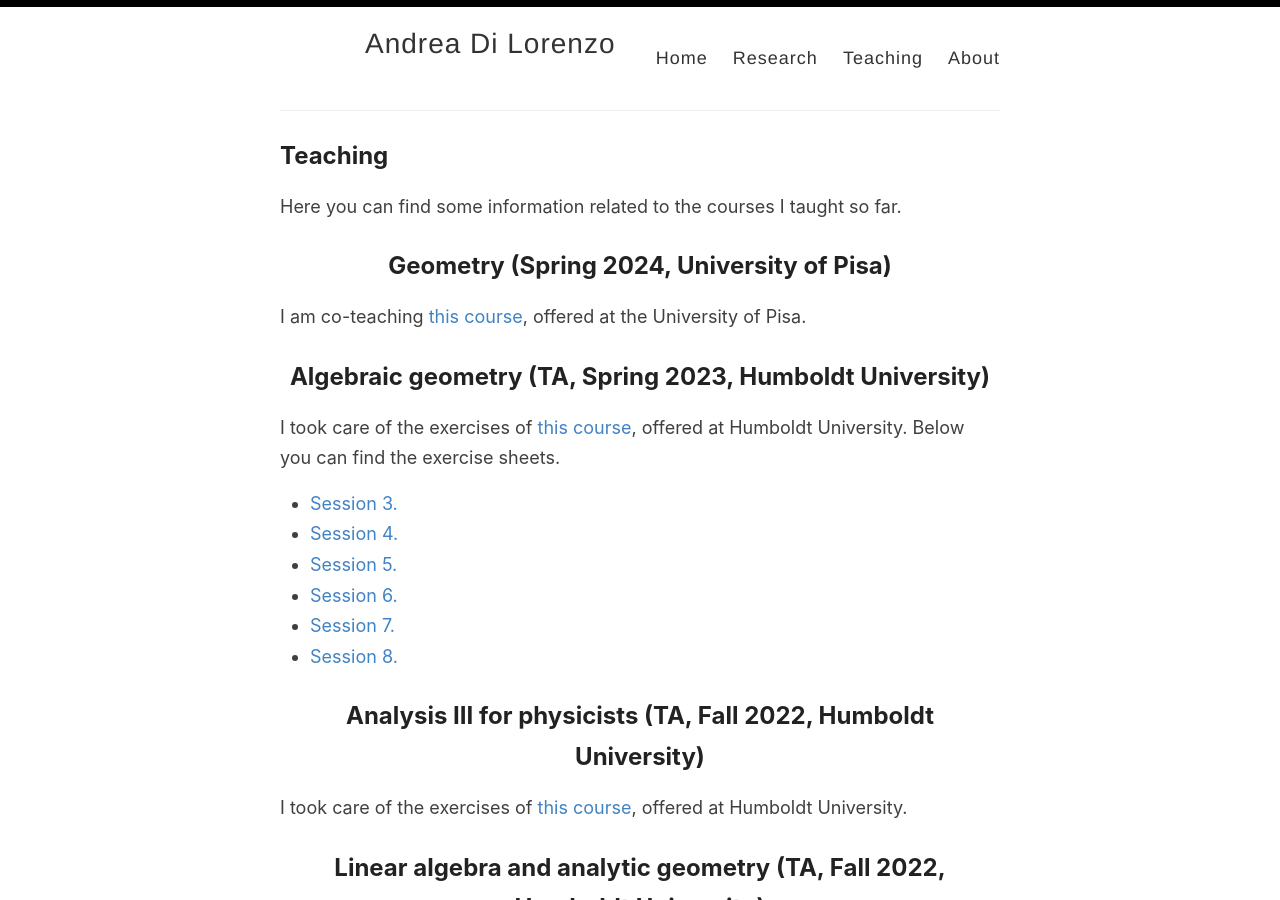
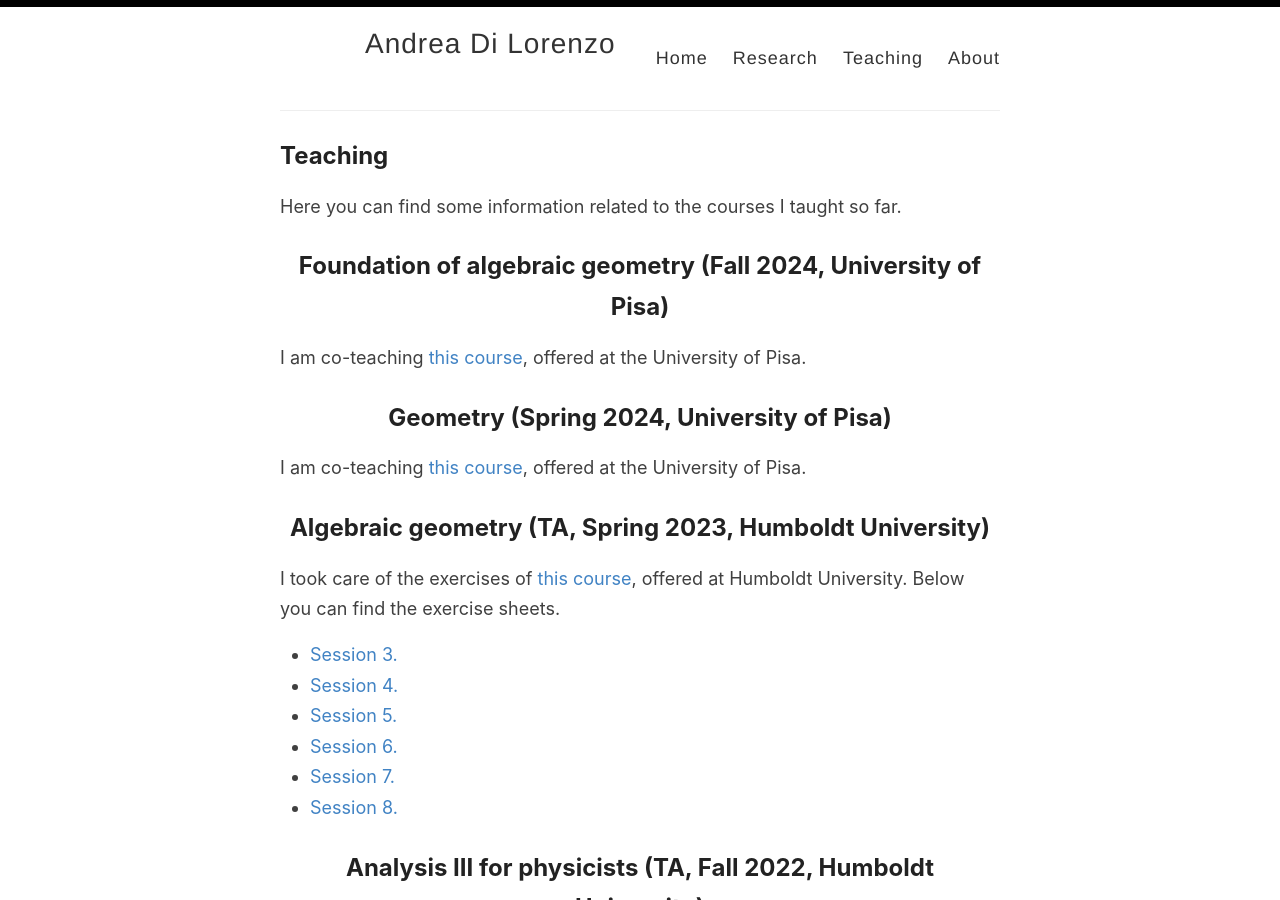
Before and after one commit to anddil/anddil.github.io, a Jekyll site: the page built from _pages/teaching.md, in a window 1280 px wide and 900 px high. Built offline with Jekyll 4.4.1, drawn with Linux system fonts in a browser that asks for light colours.

Commit message:
Update teaching.md

```diff
--- a/_pages/teaching.md
+++ b/_pages/teaching.md
@@ -4,8 +4,10 @@
 permalink: /teaching/
 ---
 Here you can find some information related to the courses I taught so far.
+## Foundation of algebraic geometry (Fall 2024, University of Pisa)
+I am co-teaching [this course](https://unimap.unipi.it/registri/dettregistriNEW.php?re=11064618::::&ri=062064), offered at the University of Pisa.
 ## Geometry (Spring 2024, University of Pisa)
-I am co-teaching [this course](), offered at the University of Pisa.
+I am co-teaching [this course](https://unimap.unipi.it/registri/dettregistriNEW.php?re=10336398::::&ri=062064), offered at the University of Pisa.
 ## Algebraic geometry (TA, Spring 2023, Humboldt University)
 
 I took care of the exercises of [this course](http://www-irm.mathematik.hu-berlin.de/~farkas/teaching/alggeom23/index.html), offered at Humboldt University. Below you can find the exercise sheets.
```
